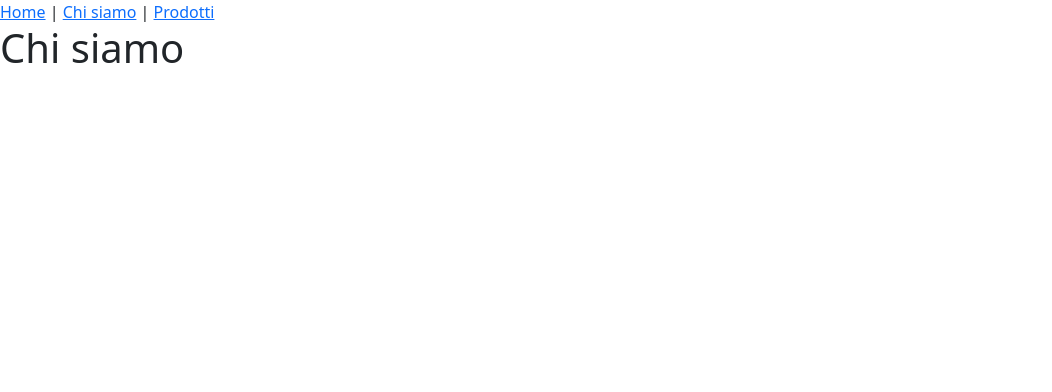
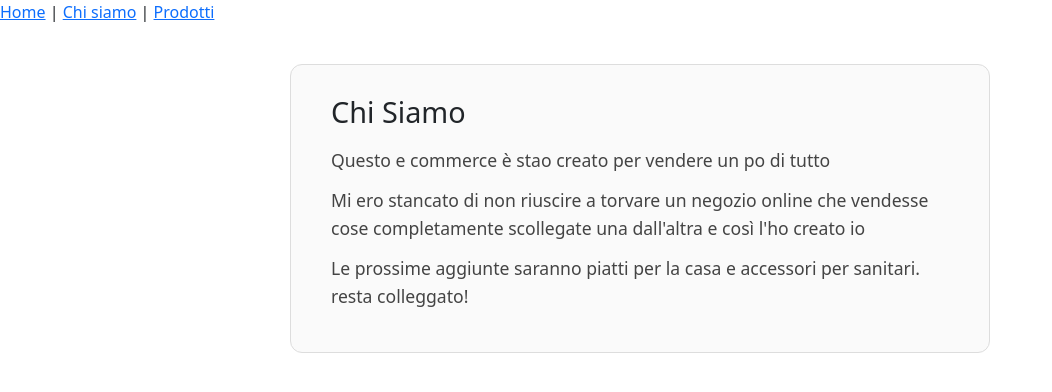
Before and after one commit to FedericoCanale/react-router, a React (Vite) app: page /chi-siamo in a window 1280 px wide. Shown: the top 392 px of the page, without its empty margins (0-1052 px from the left). Built offline with nearby package versions, Linux system fonts and the light colour scheme.

Commit message:
Style AboutPage with simple info box

```diff
--- a/src/index.css
+++ b/src/index.css
@@ -82,3 +82,29 @@ body {
     font-size: 1.1rem;
     color: #555;
 }
+
+.about-page {
+    padding: 40px;
+    display: flex;
+    justify-content: center;
+}
+
+.about-box {
+    max-width: 700px;
+    background-color: #fafafa;
+    padding: 30px 40px;
+    border-radius: 12px;
+    border: 1px solid #ddd;
+}
+
+.about-title {
+    font-size: 1.8rem;
+    margin-bottom: 16px;
+}
+
+.about-text {
+    font-size: 1.1rem;
+    color: #444;
+    line-height: 1.6;
+    margin: 12px 0;
+}
--- a/src/pages/AboutPage.jsx
+++ b/src/pages/AboutPage.jsx
@@ -1,8 +1,21 @@
 export default function AboutPage() {
     return (
-        <div>
-            <h1>Chi siamo</h1>
+        <div className="about-page">
+            <div className="about-box">
+                <h1 className="about-title">Chi Siamo</h1>
 
+                <p className="about-text">
+                    Questo e commerce è stao creato per vendere un po di tutto
+                </p>
+
+                <p className="about-text">
+                    Mi ero stancato di non riuscire a torvare un negozio online che vendesse cose completamente scollegate una dall'altra e così l'ho creato io
+                </p>
+
+                <p className="about-text">
+                    Le prossime aggiunte saranno piatti per la casa e accessori per sanitari. resta colleggato!
+                </p>
+            </div>
         </div>
     );
 }
```
